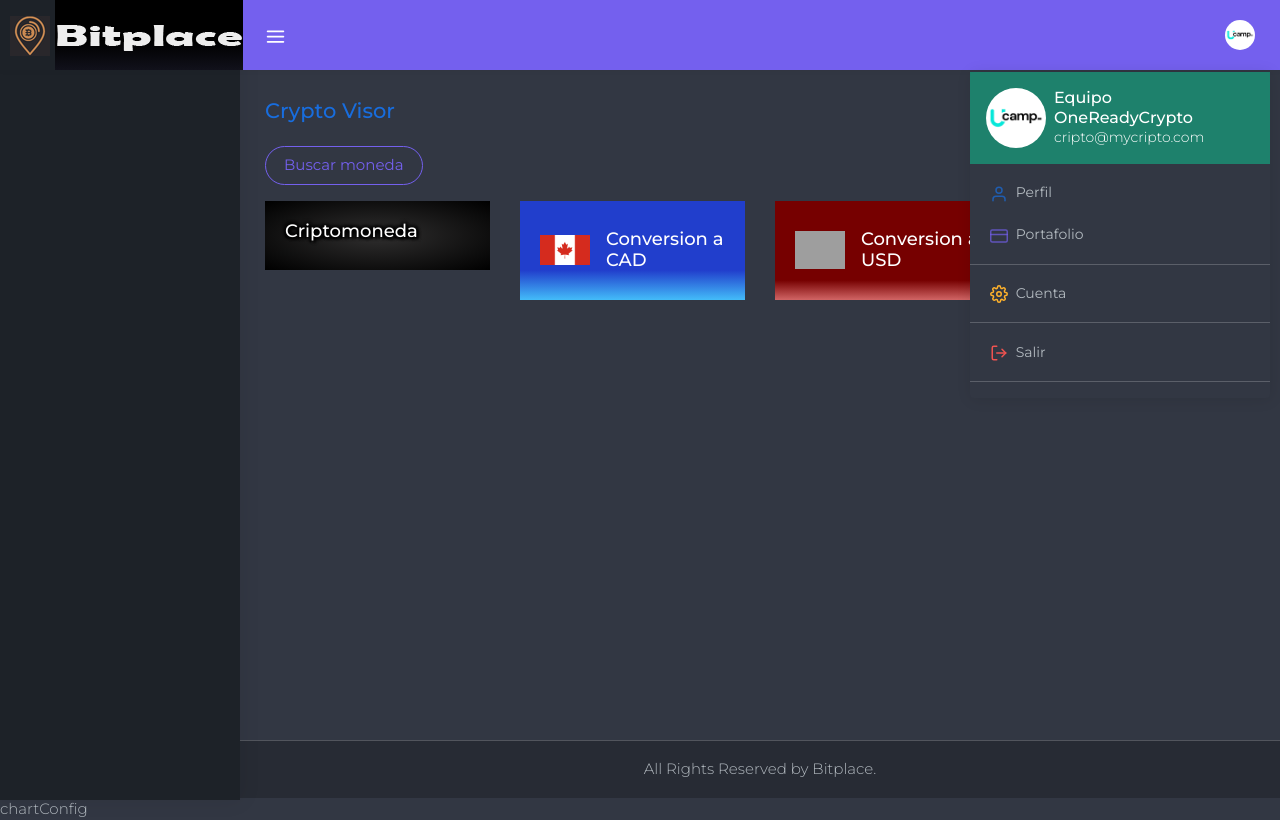
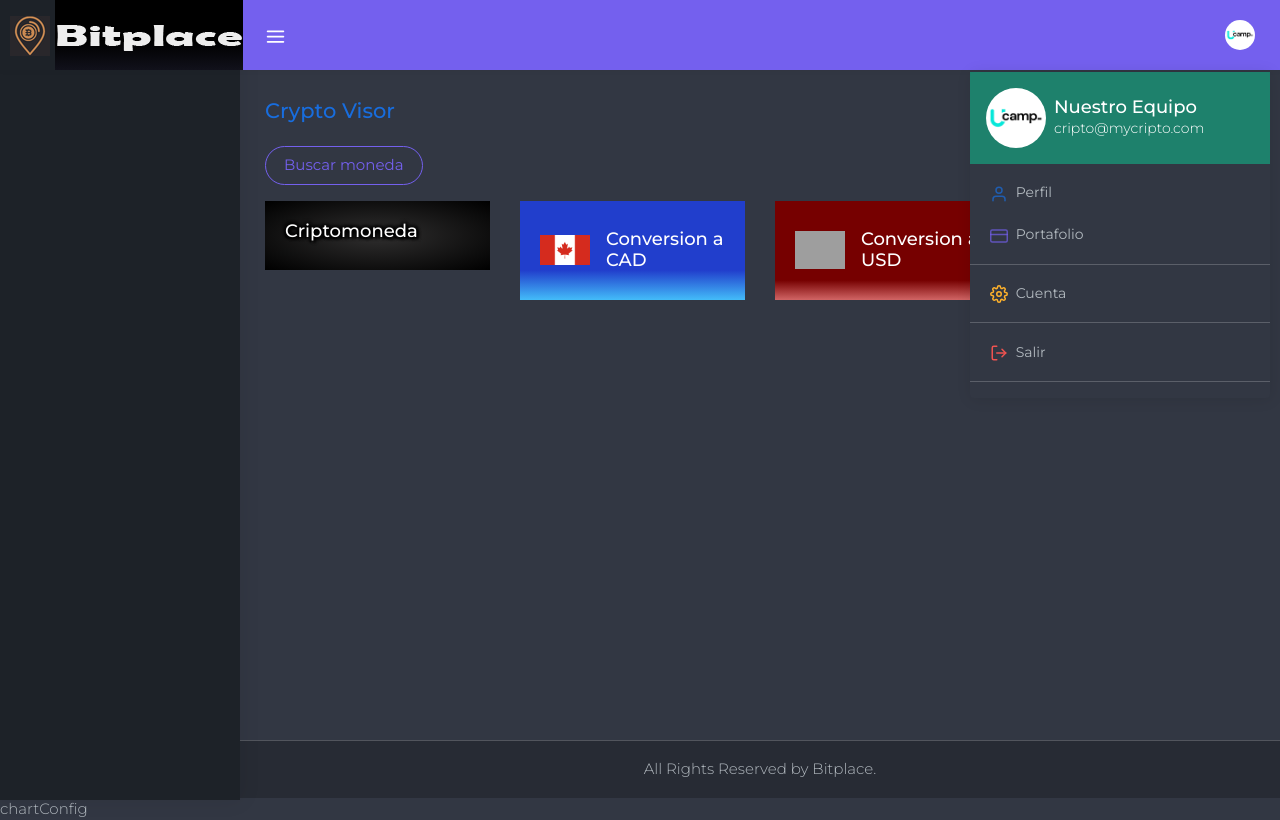
Before and after one commit to kaptha/tareaM2, a website: page index.html in a window 1280 px wide. Both pictures are taken after a click on the link 1240 px from the left and 35 px from the top of the page. Drawn offline with Linux system fonts and the light colour scheme; no server answers; grey boxes are pictures that could not be loaded.

Commit message:
Se modifico nombre de equipo

```diff
--- a/index.html
+++ b/index.html
@@ -121,7 +121,7 @@
                                 <div class="d-flex no-block align-items-center p-3 bg-success text-white mb-2">
                                     <div class=""><img src="./assets/images/users/ucamp.png" alt="user" class="rounded-circle" width="60"></div>
                                     <div class="ms-2">
-                                        <h5 class="mb-0 text-white">Equipo OneReadyCrypto</h5>
+                                        <h4 class="mb-0 text-white">Nuestro Equipo</h4>
                                         <p class=" mb-0">cripto@mycripto.com</p>
                                     </div>
                                 </div>
```
